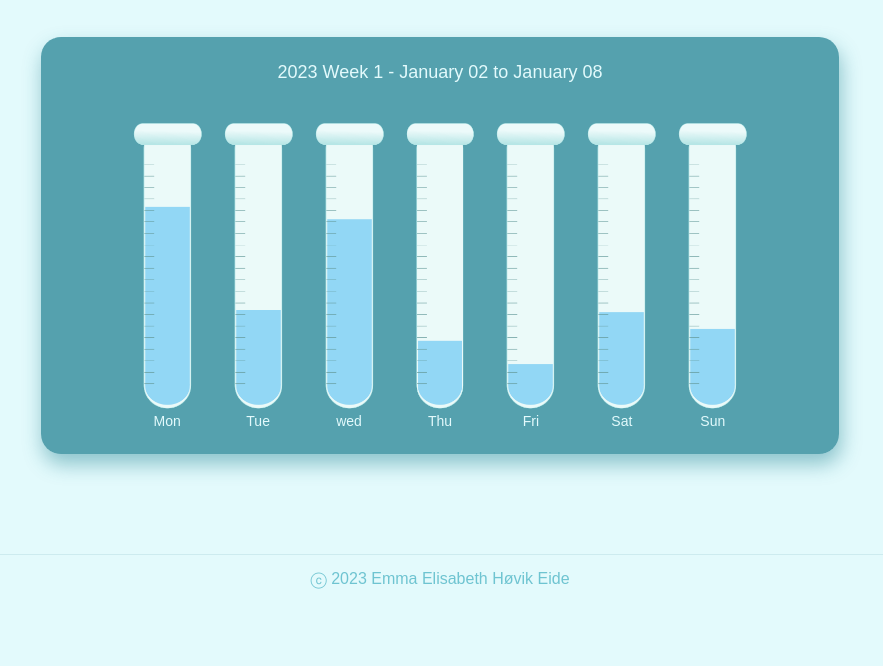
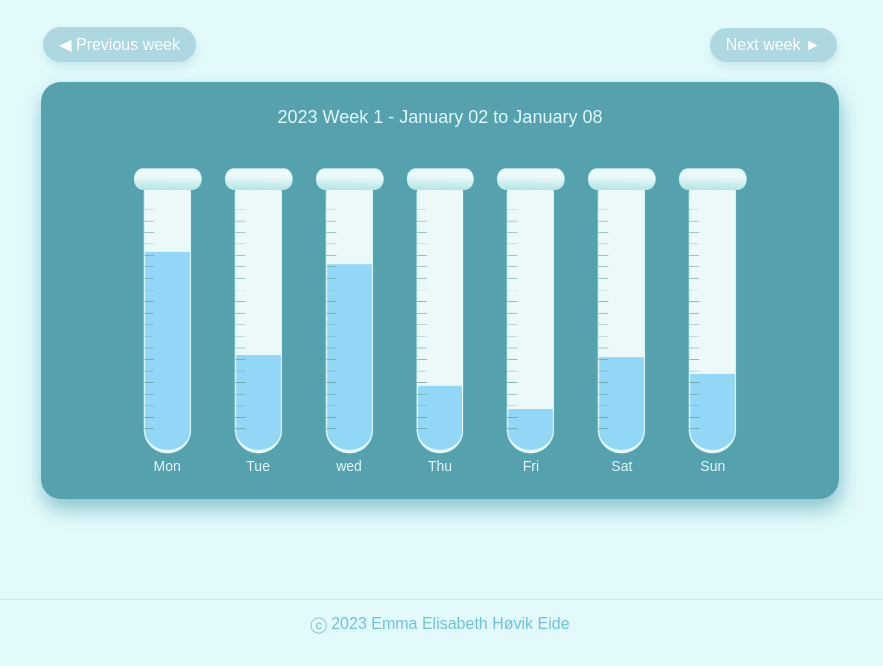
Before and after one commit to emmaelisabetheide/rainfall, a plain HTML site: page index.html in a window 1280 px wide. Shown: the part 134-800 px from the top of the page, without its empty margins (200-1083 px from the left). Drawn offline with Linux system fonts and the light colour scheme.

Commit message:
fineshing touches

```diff
--- a/index.html
+++ b/index.html
@@ -14,8 +14,13 @@
         <p class="title-text">
           An overview of recorded precipitation, week by week
         </p>
+        <div class="btns">
+          <a class="btn previous">◀︎ Previous week</a>
+          <a class="btn previous">Next week ►</a>
+        </div>
         <div class="card">
           <p class="dates-title">2023 Week 1 - January 02 to January 08</p>
+
           <div class="diagrams">
             <div class="days mon">
               <img
--- a/styles.css
+++ b/styles.css
@@ -52,6 +52,7 @@ html {
 .title-text {
   font-size: 18px;
   color: #0b7285;
+  margin-bottom: 30px;
 }
 
 .card {
@@ -60,12 +61,35 @@ html {
   align-items: center;
   background-color: #0b7385a7;
   gap: 30px;
-  margin-top: 40px;
   width: 60vw;
   padding: 25px 15px;
   border-radius: 20px;
   box-shadow: 2px 10px 20px #0b738568;
-  overflow: hidden;
+
+  position: relative;
+}
+
+.btns {
+  display: flex;
+  width: 62vw;
+  justify-content: space-between;
+  align-items: center;
+  color: #fff;
+  margin-bottom: 20px;
+}
+
+.btn {
+  padding: 8px 16px;
+  border-radius: 50px;
+  content: "◀︎ Previous week";
+  background-color: #add8df;
+  box-shadow: 1px 5px 10px #0b73851f;
+  cursor: pointer;
+  align-self: center;
+}
+
+.btn:hover {
+  background-color: #0b7285;
 }
 
 .dates-title {
```
